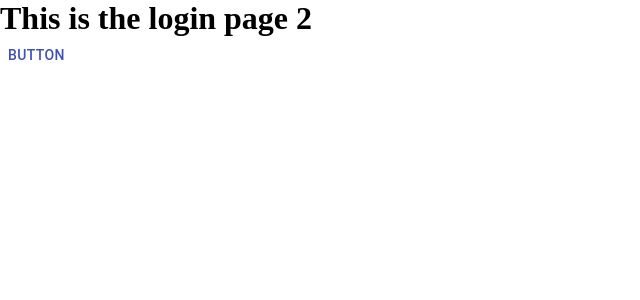
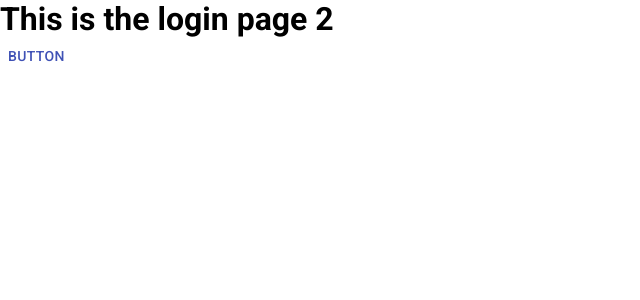
Before and after one commit to wilo087/digital-cards-frontend, a Next.js app: page /login in a window 1280 px wide. Shown: the top 300 px of the page, without its empty margins (0-640 px from the left). Built offline with nearby package versions, Linux system fonts and the light colour scheme.

Commit message:
Adding Roboto font using native next font component

```diff
--- a/src/app/layout.tsx
+++ b/src/app/layout.tsx
@@ -1,4 +1,5 @@
 import '@styles/globals.css'
+import { roboto } from '@styles/fonts'
 import React from 'react'
 
 export const metadata = {
@@ -16,8 +17,9 @@ export default function RootLayout ({ children }: Props): React.ReactElement {
       <head>
         <meta name='viewport' content='initial-scale=1, width=device-width' />
       </head>
-
-      <body>{children}</body>
+      <body className={roboto.className}>
+        {children}
+      </body>
     </html>
   )
 }
```
